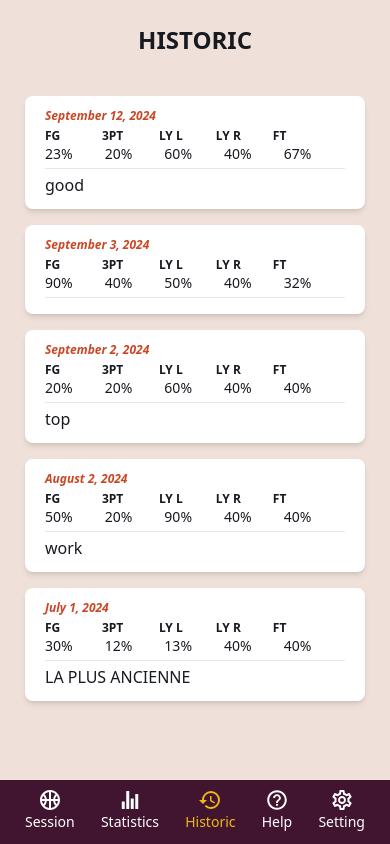
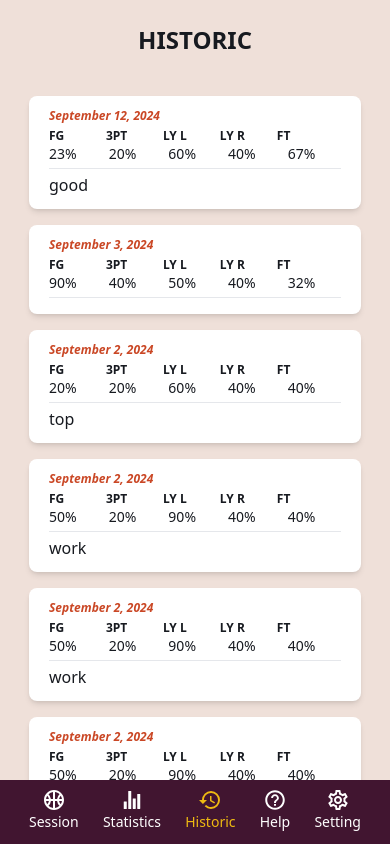
Before and after one commit to ornel77/basketball-practice-app, a React (Vite) app in the folder frontend/: page /historic in a window 390 px wide. Shown: the top 844 px of the page. Built offline with nearby package versions, Linux system fonts and the light colour scheme.

Commit message:
confettti

```diff
--- a/frontend/package.json
+++ b/frontend/package.json
@@ -10,6 +10,7 @@
     "preview": "vite preview"
   },
   "dependencies": {
+    "@fireworks-js/react": "^2.10.8",
     "canvas-confetti": "^1.9.3",
     "framer-motion": "^11.3.31",
     "react": "^18.3.1",
--- a/frontend/src/components/recap/RecapContainer.jsx
+++ b/frontend/src/components/recap/RecapContainer.jsx
@@ -6,15 +6,16 @@ import { useNavigate } from 'react-router-dom';
 
 import confetti from 'canvas-confetti';
 import { useEffect } from 'react';
+
 const RecapContainer = () => {
     const { recap } = useRecapStore();
 
     const navigate = useNavigate();
-    useEffect(() => {
-        if (recap) {
-            confetti();
-        }
-    }, []);
+    // useEffect(() => {
+    //     if (recap) {
+    //         confetti();
+    //     }
+    // }, []);
 
     return (
         <div>
--- a/frontend/src/components/session/SessionForm.jsx
+++ b/frontend/src/components/session/SessionForm.jsx
@@ -56,7 +56,7 @@ const SessionForm = () => {
 
   return (
     <form className="relative" onSubmit={handleSubmit}>
-      <section className="flex flex-wrap gap-6 mb-8">
+      <section className="flex flex-wrap mb-8">
         <NavSession />
       </section>
 
--- a/frontend/src/components/session/SpotCard.jsx
+++ b/frontend/src/components/session/SpotCard.jsx
@@ -5,8 +5,8 @@ import InputNumber from "./InputNumber"
 const SpotCard = ({label, imgUrl, id}) => {
   return (
     <div className="shadow-lg select-none">
-      <img src={imgUrl} alt="" className="w-40 rounded-t-xl"/>
-      <div className="bg-white h-24 p-4 flex flex-col items-center rounded-b-xl">
+      <img src={imgUrl} alt="" className="w-36 rounded-t-xl"/>
+      <div className="bg-white h-20 p-4 flex flex-col items-center justify-center rounded-b-xl">
         <p>{label} </p>
         <InputNumber id={id}/>
       </div>
--- a/frontend/src/index.css
+++ b/frontend/src/index.css
@@ -119,7 +119,7 @@ body {
 
 @layer utilities {
     .container {
-        @apply max-w-[340px] mx-auto sm:max-w-[450px] lg:max-w-[340px] ;
+        @apply max-w-[332px] mx-auto sm:max-w-[450px] lg:max-w-[340px] ;
     }
     .title {
         @apply text-center text-2xl uppercase font-bold mb-4;
@@ -128,6 +128,6 @@ body {
         @apply  text-nowrap text-sm px-2 py-1 rounded-lg;
     }
     .nav-container {
-        @apply max-w-[340px] mx-auto sm:max-w-[450px] lg:max-w-[340px]
+        @apply max-w-[332px] mx-auto sm:max-w-[450px] lg:max-w-[340px]
     }
 }
--- a/frontend/src/pages/RecapPage.jsx
+++ b/frontend/src/pages/RecapPage.jsx
@@ -1,12 +1,47 @@
 import RecapContainer from '../components/recap/RecapContainer';
+import { Fireworks } from '@fireworks-js/react';
+const RecapPage = () => {
+    const options = {
+        rocketsPoint: {
+            min: 50,
+            max: 50,
+        },
+        hue: {
+            min: 0,
+            max: 360,
+        },
+        delay: {
+            min: 15,
+            max: 30,
+        },
+        speed: 2,
+        acceleration: 1.05,
+        friction: 0.98,
+        gravity: 1.5,
+        particles: 50,
+        trace: 3,
+        explosion: 5,
+        autoresize: true,
+    };
 
-const RecapPage = () => {
     return (
-        <div className='bg-pink-100 pt-6 text-slate-800 pb-16'>
-            <div className='container'>
-                <RecapContainer />
+        <>
+            {/* <Fireworks
+                options={options}
+                style={{
+                    top: 0,
+                    left: 0,
+                    width: '100%',
+                    height: '100%',
+                    position: 'absolute',
+                }}
+            /> */}
+            <div className='bg-pink-100 pt-6 text-slate-800 pb-16'>
+                <div className='container'>
+                    <RecapContainer />
+                </div>
             </div>
-        </div>
+        </>
     );
 };
 export default RecapPage;
--- a/frontend/src/utils/data.js
+++ b/frontend/src/utils/data.js
@@ -29,12 +29,12 @@ export const STATS = [
   {fieldAvg: 90, threeAvg: 40, ll: 50, lr: 40, ft: 32, sessionDate: "2024-09-03", comment: ""},
   {fieldAvg: 23, threeAvg: 20, ll: 60, lr: 40, ft: 67, sessionDate: "2024-09-12", comment: "good"},
   {fieldAvg: 50, threeAvg: 20, ll: 90, lr: 40, ft: 40, sessionDate: "2024-08-02", comment: "work"},
-  // {fieldAvg: 50, threeAvg: 20, ll: 90, lr: 40, ft: 40, sessionDate: "2024-09-02", comment: "work"},
-  // {fieldAvg: 50, threeAvg: 20, ll: 90, lr: 40, ft: 40, sessionDate: "2024-09-02", comment: "work"},
-  // {fieldAvg: 50, threeAvg: 20, ll: 90, lr: 40, ft: 40, sessionDate: "2024-09-02", comment: "work"},
-  // {fieldAvg: 50, threeAvg: 20, ll: 90, lr: 40, ft: 40, sessionDate: "2024-09-02", comment: "work"},
-  // {fieldAvg: 50, threeAvg: 20, ll: 90, lr: 40, ft: 40, sessionDate: "2024-09-02", comment: "work"},
-  // {fieldAvg: 50, threeAvg: 20, ll: 90, lr: 40, ft: 40, sessionDate: "2024-09-02", comment: "work"},
-  // {fieldAvg: 50, threeAvg: 20, ll: 90, lr: 40, ft: 40, sessionDate: "2024-09-02", comment: "work"},
-  // {fieldAvg: 50, threeAvg: 20, ll: 90, lr: 40, ft: 40, sessionDate: "2024-09-02", comment: "work"},
+  {fieldAvg: 50, threeAvg: 20, ll: 90, lr: 40, ft: 40, sessionDate: "2024-09-02", comment: "work"},
+  {fieldAvg: 50, threeAvg: 20, ll: 90, lr: 40, ft: 40, sessionDate: "2024-09-02", comment: "work"},
+  {fieldAvg: 50, threeAvg: 20, ll: 90, lr: 40, ft: 40, sessionDate: "2024-09-02", comment: "work"},
+  {fieldAvg: 50, threeAvg: 20, ll: 90, lr: 40, ft: 40, sessionDate: "2024-09-02", comment: "work"},
+  {fieldAvg: 50, threeAvg: 20, ll: 90, lr: 40, ft: 40, sessionDate: "2024-09-02", comment: "work"},
+  {fieldAvg: 50, threeAvg: 20, ll: 90, lr: 40, ft: 40, sessionDate: "2024-09-02", comment: "work"},
+  {fieldAvg: 50, threeAvg: 20, ll: 90, lr: 40, ft: 40, sessionDate: "2024-09-02", comment: "work"},
+  {fieldAvg: 50, threeAvg: 20, ll: 90, lr: 40, ft: 40, sessionDate: "2024-09-02", comment: "work"},
 ]
```
Also changed, not shown: 1 other file (tests, documents, lock files or other folders).
